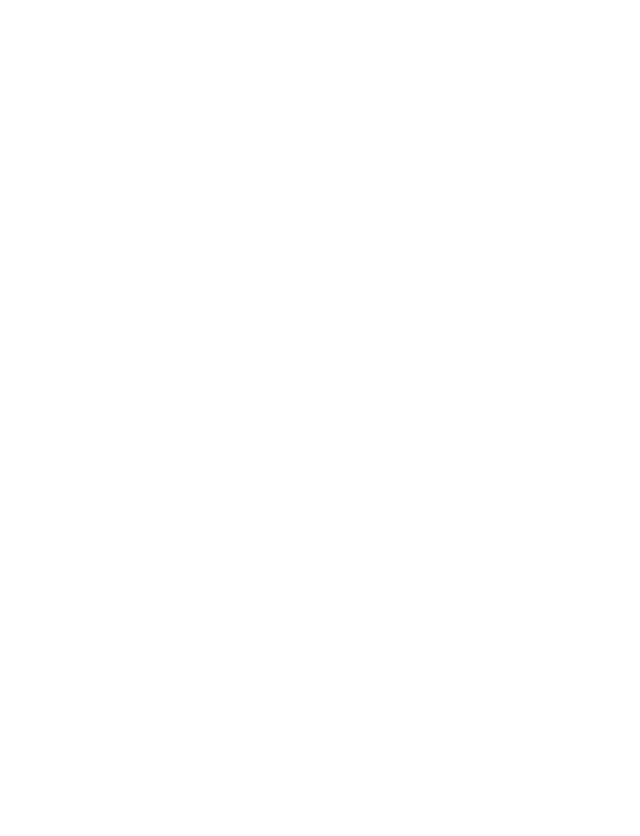
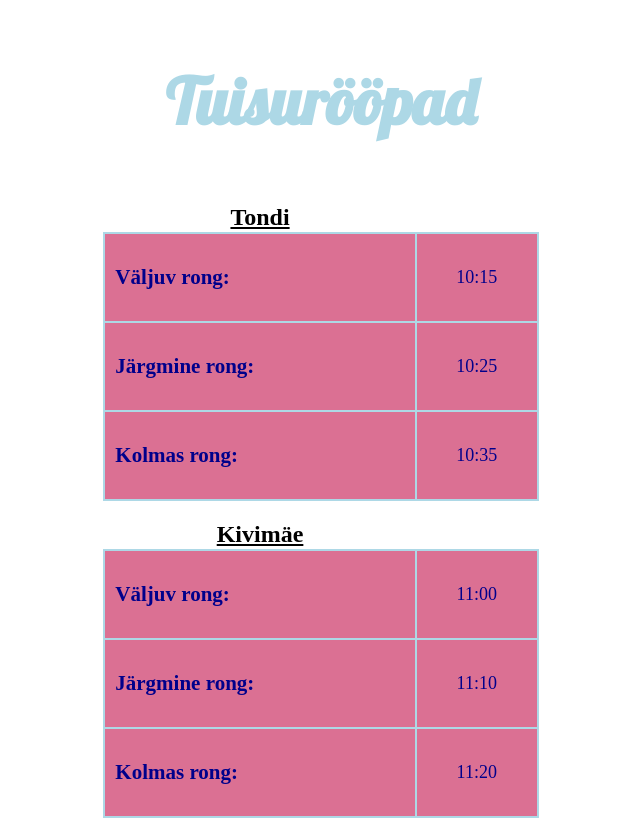
Before and after one commit to Joeliinus/Elroni_Telefonibrower, a plain HTML site: page index.html in a window 1280 px wide. Shown: the whole page, without its empty margins (319-959 px from the left). Before the commit the page ends 800 px from the top, so only its background shows below. Drawn offline with Linux system fonts and the light colour scheme.

Commit message:
Create an HTML file that displays only the train schedules for Tondi and Kivimäe.

```diff
--- a/index.html
+++ b/index.html
@@ -1,10 +1,95 @@
 <!DOCTYPE html>
-<html lang="en">
+<html lang="et">
 <head>
     <meta charset="UTF-8">
-    <title>Title</title>
+    <meta content="width=device-width, initial-scale=1.0" name="viewport">
+    <title>Tuisurööpad</title>
+    <link href="https://fonts.googleapis.com" rel="preconnect">
+    <link crossorigin href="https://fonts.gstatic.com" rel="preconnect">
+    <link href="https://fonts.googleapis.com/css2?family=Lobster&display=swap" rel="stylesheet">
+    <style>
+        body {
+            font-family: Times New Roman, Serif;
+            margin: 20px, 0px;
+            padding: 10px;
+            background-color: white;
+            color: darkblue;
+        }
+
+        table {
+            width: 35%;
+            max-width: 1000px;
+            margin: 0 auto;
+            border-collapse: collapse;
+        }
+
+        th {
+            font-weight: bold;
+            font-size: 24px;
+            color: black;
+            margin-bottom: 20px;
+            padding-top: 20px;
+        }
+
+        td {
+            text-align: center;
+            font-size: 18px;
+            margin-bottom: 20px;
+            padding: 10px;
+            border: 2px solid lightblue;
+            background-color: palevioletred;
+        }
+
+        h1 {
+            font-size: 64px;
+            font-weight: bold;
+            color: lightblue;
+            text-align: center;
+            font-family: 'Lobster';
+        }
+
+        h3 {
+            text-align: left;
+            font-size: 21px;
+            font-weight: bold;
+        }
+
+
+    </style>
 </head>
 <body>
-
+<h1>Tuisurööpad</h1>
+<table align="center">
+    <tr>
+        <th><u>Tondi</u></th>
+    </tr>
+    <tr>
+        <td><h3>Väljuv rong:</h3></td>
+        <td>10:15</td>
+    </tr>
+    <tr>
+        <td><h3>Järgmine rong:</h3></td>
+        <td>10:25</td>
+    </tr>
+    <tr>
+        <td><h3>Kolmas rong:</h3></td>
+        <td>10:35</td>
+    </tr>
+    <tr>
+        <th><u>Kivimäe</u></th>
+    </tr>
+    <tr>
+        <td><h3>Väljuv rong:</h3></td>
+        <td>11:00</td>
+    </tr>
+    <tr>
+        <td><h3>Järgmine rong:</h3></td>
+        <td>11:10</td>
+    </tr>
+    <tr>
+        <td><h3>Kolmas rong:</h3></td>
+        <td>11:20</td>
+    </tr>
+</table>
 </body>
 </html>
```
